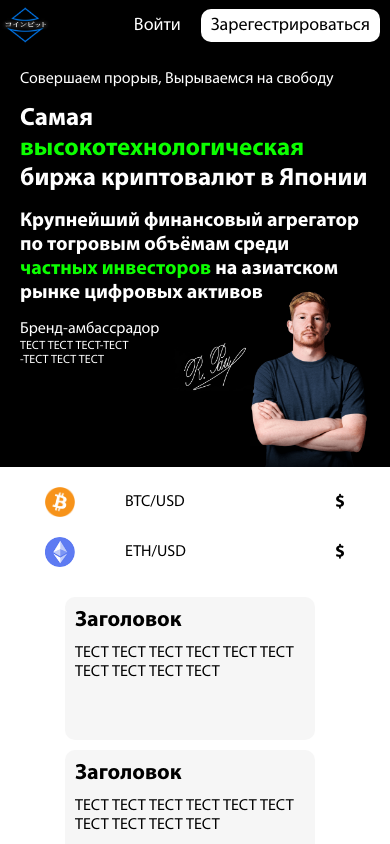
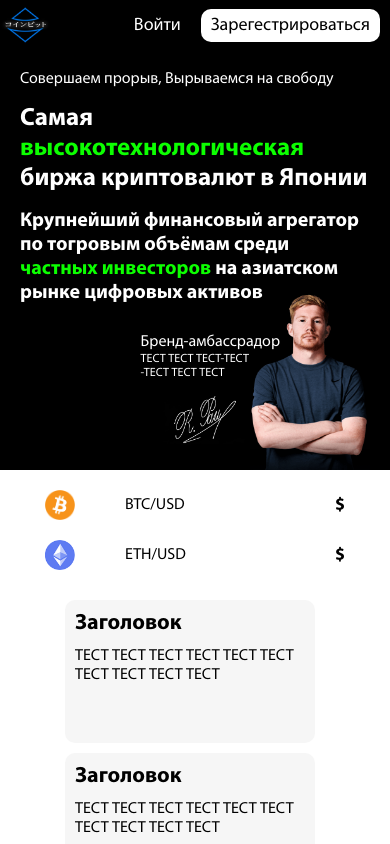
Before and after one commit to DeWhiteMold/cr-site, a React (Create React App) app: page / in a window 390 px wide. Shown: the top 844 px of the page. Built offline with nearby package versions, Linux system fonts and the light colour scheme; no server answers; a web font is replaced by a local one.

Commit message:
changed code input, ambassador block moved on mobile

```diff
--- a/src/components/AuthPopUp/AuthPopUp.jsx
+++ b/src/components/AuthPopUp/AuthPopUp.jsx
@@ -10,9 +10,10 @@ function AuthPopUp({popupType: popup, onClose}) {
   const [uniNumberError, setUniNumberError] = useState('');
   const [submitError, setSubmitError] = useState('');
 
+  const regexp = /^[_A-z0-9]*((-|\s)*[_A-z0-9])*$/g
+
   function handleLoginChange(e) {
-    const regExpLogin = /^[_A-z0-9]*((-|\s)*[_A-z0-9])*$/g
-    if(regExpLogin.test(e.target.value)) {
+    if(regexp.test(e.target.value)) {
       setLoginValue(e.target.value);
       setLoginError('');
       setSubmitError('');
@@ -22,8 +23,7 @@ function AuthPopUp({popupType: popup, onClose}) {
   }
 
   function handlePasswordChange(e) {
-    const regExpPassword = /^[_A-z0-9]*((-|\s)*[_A-z0-9])*$/g
-    if(regExpPassword.test(e.target.value)) {
+    if(regexp.test(e.target.value)) {
       setPasswordValue(e.target.value);
       setPasswordError('');
       setSubmitError('');
@@ -33,8 +33,7 @@ function AuthPopUp({popupType: popup, onClose}) {
   }
 
   function handleUniNumberChange(e) {
-    const regExpUniNumber = /^\d+$/g
-    if(regExpUniNumber.test(e.target.value) || e.target.value === '') {
+    if(regexp.test(e.target.value)) {
       setUniNumberValue(e.target.value);
       setUniNumberError('');
       setSubmitError('');
--- a/src/components/Main/Main.scss
+++ b/src/components/Main/Main.scss
@@ -177,7 +177,7 @@
     margin-top: 20px;
     width: 100%;
     gap: 15px;
-    padding: 0 20px 100px;
+    padding: 0 20px 150px;
     box-sizing: border-box;
 
     &__caption {
@@ -197,11 +197,17 @@
       margin: 0;
       align-self: flex-start;
 
+      &-text {
+        position: absolute;
+        bottom: 90px;
+        right: 110px;
+      }
+
       &-sign {
         position: absolute;
         width: 100px;
-        bottom: 75px;
-        right: 125px;
+        bottom: 25px;
+        right: 135px;
       }
 
       &-title {
```
